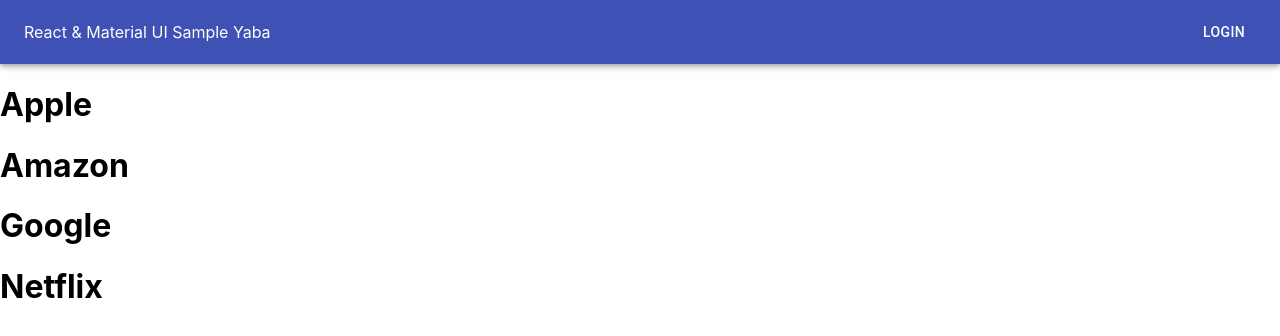
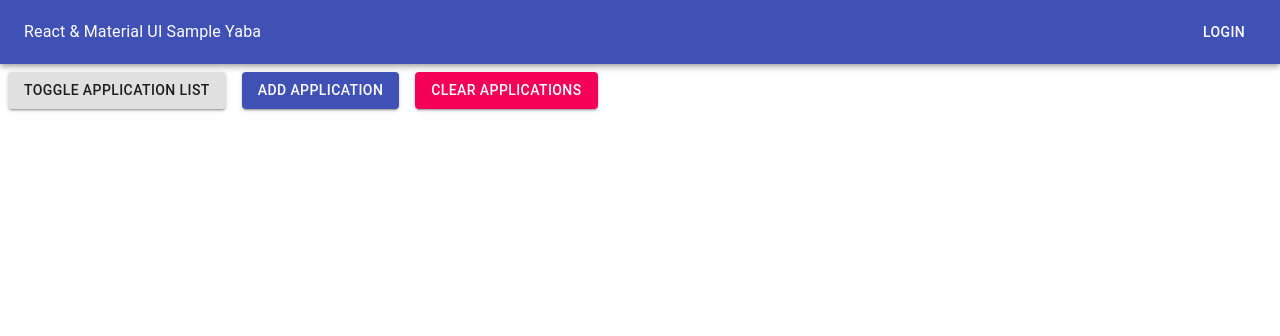
Before and after one commit to PhillipNguyen1/JobsTracker, a React (Create React App) app in the folder client/: page / in a window 1280 px wide. Shown: the top 336 px of the page. Built offline with nearby package versions, Linux system fonts and the light colour scheme.

Commit message:
Added mock data and starting point for ApplicationsTable component

```diff
--- a/client/package.json
+++ b/client/package.json
@@ -3,6 +3,7 @@
   "version": "0.1.0",
   "private": true,
   "dependencies": {
+    "@material-ui/core": "^4.5.1",
     "react": "^16.9.0",
     "react-dom": "^16.9.0",
     "react-router-dom": "^5.0.1",
--- a/client/src/components/ApplicationsTable.js
+++ b/client/src/components/ApplicationsTable.js
@@ -1,59 +1,132 @@
-import React, { Component } from "react";
+import React, { useState } from "react";
+import Button from "@material-ui/core/Button";
+import { makeStyles } from "@material-ui/core/styles";
 
-export default class ApplicationsTable extends Component {
-  constructor(props) {
-    super(props);
-    this.state = [
+// material UI styling. similar to CSS
+// I think this is called CSS in JS if you want to look it up
+// makeStyles & theme are a material UI thing
+const useStyles = makeStyles(theme => ({
+  button: {
+    margin: theme.spacing(1)
+  },
+  appList: {
+    margin: theme.spacing(1)
+  }
+}));
+
+// Functional component
+const ApplicationsTable = () => {
+  const classes = useStyles(); // This is how we can access the styling. ex) "classes.button"
+
+  // applications is an array of objects
+  // Only 3 things per object for example purposes
+  const [applications, setApplications] = useState([
     {
       id: 1,
       companyName: "Apple",
-        applicationDate: "10/21/2019",
-        position: "software engineer",
-        location: "Houston, TX",
-        salary: 87000,
-        status: "Pending",
-        portalLink: "www.apple.com"
+      position: "software engineer"
     },
     {
       id: 2,
-        companyName: "Amazon",
-        applicationDate: "08/06/2019",
-        position: "software engineer",
-        location: "Houston, TX",
-        salary: 80000,
-        status: "Pending",
-        portalLink: "www.Amazon.com"
+      companyName: "Google",
+      position: "software engineer"
     },
     {
       id: 3,
-        companyName: "Google",
-        applicationDate: "07/17/2018",
-        position: "software engineer",
-        location: "Houston, TX",
-        salary: 10000,
-        status: "Accepted",
-        portalLink: "www.Goodle.com"
-      },
-      {
-        id: 4,
-        companyName: "Netflix",
-        applicationDate: "08/06/2019",
-        position: "software engineer",
-        location: "Houston, TX",
-        salary: 90000,
-        status: "Pending",
-        portalLink: "www.Netflix.com"
+      companyName: "Amazon",
+      position: "senior engineer"
     }
-    ];
+  ]);
+  const [isVisible, setIsVisible] = useState(false); // list is initial invisible
+
+  // EXAMPLE FUNCTIONS //
+  // syntax for example function
+  const exampleFunction = () => {
+    console.log("hi");
+  };
+
+  // different syntax. Same functionality as above
+  function exampleFunction2() {
+    console.log("hi");
   }
 
-  render() {
-    return (
-      <div>
-        {this.state.map(app => (
-          <h1>{app.companyName}</h1>
+  // Adds an application to the hook state
+  const handleNewApplication = event => {
+    console.log("Adding Application...");
+
+    // Create a new Application
+    const newApplication = {
+      id: applications.length + 1,
+      companyName: "Example",
+      position: "software engineer"
+    };
+
+    // Append the new application to the end of the list
+    setApplications([...applications, newApplication]);
+
+    // Click on 'List Applications in console' button to see new hook state
+  };
+
+  // lists applications in console
+  const handleListApplications = event => {
+    console.log("Listing Applications...");
+    setIsVisible(!isVisible); // toggles between true & false
+  };
+
+  // clears the list of application
+  const handleClear = event => {
+    console.log("Clearing Applications...");
+    setApplications([]);
+  };
+
+  // returns the list of application
+  const listApplications = (
+    <div className={classes.appList}>
+      <h1>List of Applications</h1>
+      {/* Lists applications */}
+      {applications.map(app => (
+        <h3 key={app.id}>
+          {app.id}: {app.companyName}
+        </h3>
       ))}
     </div>
   );
-  }
-}
+
+  return (
+    <div>
+      {/* Displays list of applications in console */}
+      <Button
+        variant="contained"
+        className={classes.button}
+        onClick={event => handleListApplications()} // onClick will fire an event and call the handleListApplications() function
+      >
+        Toggle Application List
+      </Button>
+
+      {/* Adds application to hook state */}
+      <Button
+        variant="contained"
+        color="primary"
+        className={classes.button}
+        onClick={handleNewApplication} // Different syntax but does the same thing as the previous onClick. This calls the handleNewApplication() function
+      >
+        Add Application
+      </Button>
+
+      {/* Adds application to hook state */}
+      <Button
+        variant="contained"
+        color="secondary"
+        className={classes.button}
+        onClick={handleClear} // Different syntax but does the same thing as the previous onClick. This calls the addApplication() function
+      >
+        Clear Applications
+      </Button>
+
+      {/* if isVisible, display list of applications. Else, display nothing */}
+      {isVisible ? listApplications : null}
+    </div>
+  );
+};
+
+export default ApplicationsTable;
--- a/client/src/components/Navbar.js
+++ b/client/src/components/Navbar.js
@@ -21,7 +21,7 @@
     <div className={classes.root}>
       <AppBar position="static">
         <ToolBar>
-          <Typography variant="title" color="inherit" className={classes.title}>
+          <Typography variant="subtitle1" color="inherit" className={classes.title}>
             React & Material UI Sample Yaba
           </Typography>
 
```
Also changed, not shown: 1 other file (tests, documents, lock files or other folders). Lines whose indentation alone changed are shown as unchanged.
